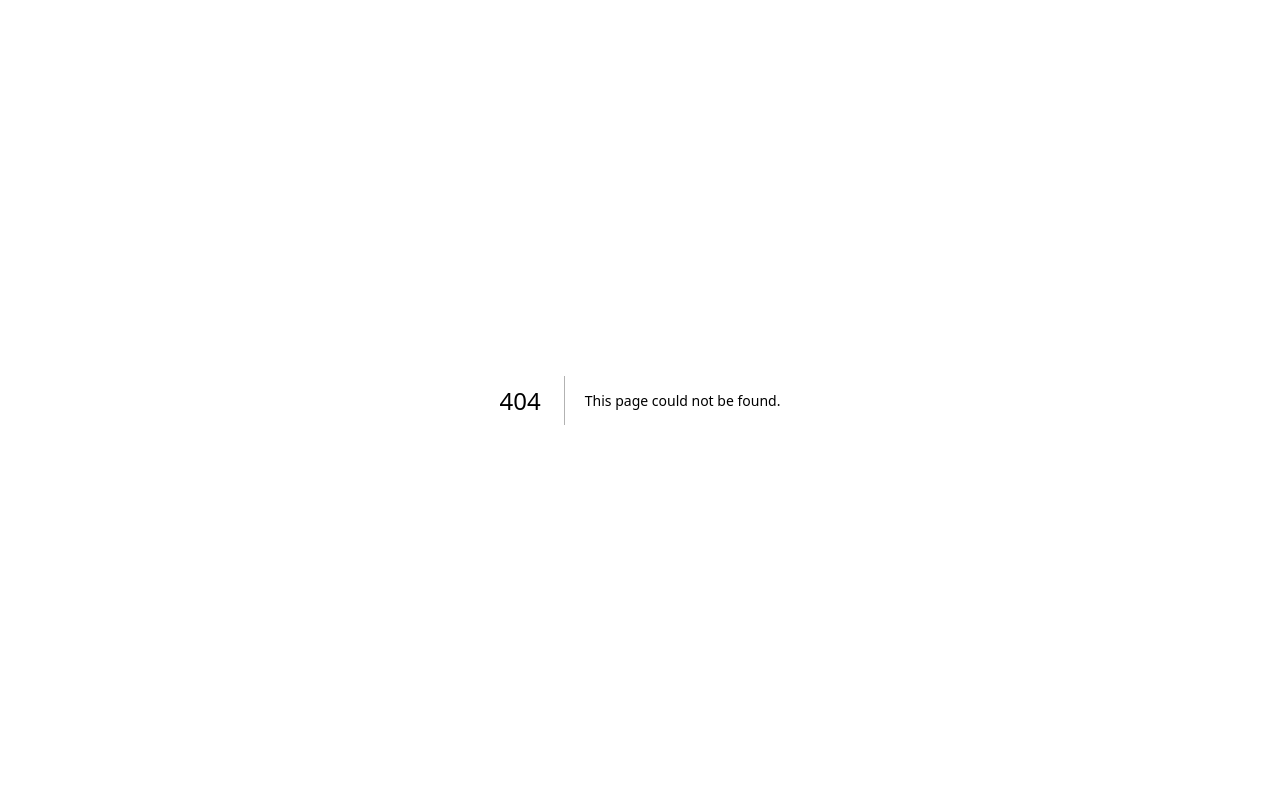
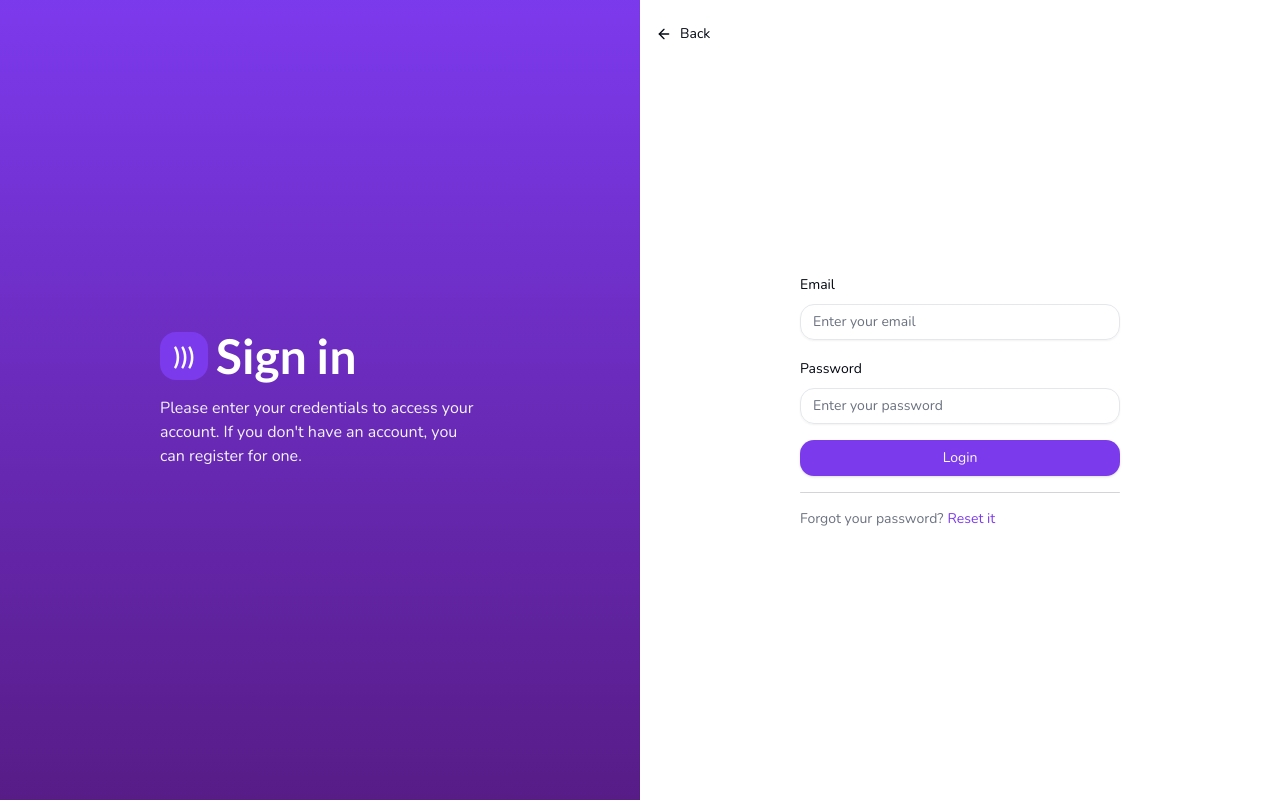
Before and after one commit to raphaeleliass/fin-track, a Next.js app: page /login in a window 1280 px wide. Before the commit this address had no page. Built offline with nearby package versions, Linux system fonts and the light colour scheme; no server answers.

Commit message:
feat: add login page

```diff
--- /dev/null
+++ b/src/app/(app)/login/page.tsx
@@ -0,0 +1,30 @@
+import LoginForm from "@/components/Form/loginForm";
+import {
+  AuthArea,
+  AuthAreaLeft,
+  AuthAreaRight,
+} from "@/components/ui/authArea";
+import Logo from "@/components/ui/logo";
+import React from "react";
+
+export default function Login() {
+  return (
+    <AuthArea>
+      <AuthAreaLeft>
+        <div className="flex flex-col gap-4">
+          <span className="flex flex-row gap-2 text-left font-lato text-5xl font-bold text-background">
+            <Logo /> <h1>Sign in</h1>
+          </span>
+          <p className="max-w-xs text-muted">
+            Please enter your credentials to access your account. If you
+            don&apos;t have an account, you can register for one.
+          </p>
+        </div>
+      </AuthAreaLeft>
+
+      <AuthAreaRight>
+        <LoginForm />
+      </AuthAreaRight>
+    </AuthArea>
+  );
+}
--- /dev/null
+++ b/src/app/(private)/dashboard/page.tsx
@@ -0,0 +1,5 @@
+import React from "react";
+
+export default function Page() {
+  return <div>dashboard</div>;
+}
--- /dev/null
+++ b/src/components/Form/loginForm.tsx
@@ -0,0 +1,138 @@
+"use client";
+
+// React and state management imports
+import React, { useState } from "react";
+
+// Zod for schema validation
+import { z } from "zod";
+
+// React Hook Form for form handling
+import { useForm } from "react-hook-form";
+import { zodResolver } from "@hookform/resolvers/zod";
+
+// UI components for the form
+import {
+  Form,
+  FormControl,
+  FormField,
+  FormItem,
+  FormLabel,
+  FormMessage,
+} from "../ui/form";
+import { Input } from "../ui/input";
+import { Button } from "../ui/button";
+
+// Firebase authentication
+import { signInWithEmailAndPassword } from "firebase/auth";
+import { auth } from "@/firebase/firebaseConfig";
+import { FirebaseError } from "firebase/app";
+import { Loader2 } from "lucide-react";
+import { useRouter } from "next/navigation";
+import { Separator } from "@radix-ui/react-separator";
+import Link from "next/link";
+
+const formSchema = z.object({
+  Email: z.string().email(),
+  Password: z.string().min(8, "Password must be at least 8 characters long"),
+});
+
+type FormValues = z.infer<typeof formSchema>;
+
+export default function LoginForm() {
+  // State to manage loading state
+  const [Loading, setLoading] = useState<boolean>(false);
+
+  // Initialize the form with schema validation and default values
+  const form = useForm<FormValues>({
+    resolver: zodResolver(formSchema),
+    defaultValues: { Email: "", Password: "" },
+  });
+
+  // Router for navigation and redirection user after login
+  const router = useRouter();
+
+  // Function to handle login form submission
+  async function handleLogin(values: FormValues) {
+    setLoading(true);
+
+    try {
+      await signInWithEmailAndPassword(auth, values.Email, values.Password);
+      form.reset();
+      router.push("/dashboard");
+    } catch (err) {
+      if (
+        err instanceof FirebaseError &&
+        err.code === "auth/invalid-credential"
+      ) {
+        form.setError("Email", {
+          message: "Invalid email or password",
+        });
+        form.setError("Password", {
+          message: "Invalid email or password",
+        });
+      }
+    } finally {
+      setLoading(false);
+    }
+  }
+
+  return (
+    <Form {...form}>
+      <form
+        className="flex w-full max-w-xs flex-col gap-4"
+        onSubmit={form.handleSubmit(handleLogin)}
+      >
+        <FormField
+          name="Email"
+          control={form.control}
+          render={({ field }) => (
+            <FormItem>
+              <FormLabel>Email</FormLabel>
+              <FormControl>
+                <Input
+                  placeholder="Enter your email"
+                  type="email"
+                  autoComplete="off"
+                  disabled={Loading}
+                  {...field}
+                />
+              </FormControl>
+              <FormMessage />
+            </FormItem>
+          )}
+        />
+
+        <FormField
+          name="Password"
+          control={form.control}
+          render={({ field }) => (
+            <FormItem>
+              <FormLabel>Password</FormLabel>
+              <FormControl>
+                <Input
+                  placeholder="Enter your password"
+                  type="password"
+                  autoComplete="off"
+                  disabled={Loading}
+                  {...field}
+                />
+              </FormControl>
+              <FormMessage />
+            </FormItem>
+          )}
+        />
+
+        <Button className="w-full" type="submit" disabled={Loading}>
+          {Loading ? <Loader2 className="animate-spin" /> : "Login"}
+        </Button>
+        <Separator className="h-px w-full rounded-full bg-zinc-300" />
+        <span className="flex flex-row gap-1">
+          <p className="text-sm text-muted-foreground">Forgot your password?</p>
+          <Link href="/reset-password" className="text-sm text-primary">
+            Reset it
+          </Link>
+        </span>
+      </form>
+    </Form>
+  );
+}
--- /dev/null
+++ b/src/components/ui/authArea.tsx
@@ -0,0 +1,77 @@
+"use client";
+import { cn } from "@/lib/utils";
+import { ReactNode, Ref } from "react";
+import { Button } from "./button";
+import { ArrowLeft } from "lucide-react";
+import { useRouter } from "next/navigation";
+
+export const AuthArea = ({
+  className,
+  ref,
+  ...props
+}: {
+  className?: string;
+  ref?: Ref<HTMLElement>;
+  children?: ReactNode;
+}) => (
+  <section
+    className={cn("flex min-h-dvh flex-col md:flex-row", className)}
+    ref={ref}
+    {...props}
+  />
+);
+
+export const AuthAreaLeft = ({
+  className,
+  ref,
+  ...props
+}: {
+  className?: string;
+  ref?: Ref<HTMLDivElement>;
+  children?: ReactNode;
+}) => (
+  <div
+    className={cn(
+      "hidden w-1/2 flex-col items-center justify-center bg-gradient-to-b from-primary to-purple-900 md:flex",
+      className,
+    )}
+    ref={ref}
+    {...props}
+  />
+);
+
+export const AuthAreaRight = ({
+  className,
+  children,
+  ref,
+  ...props
+}: {
+  className?: string;
+  ref?: Ref<HTMLDivElement>;
+  children?: ReactNode;
+}) => {
+  const router = useRouter();
+  return (
+    <div
+      className={cn(
+        "relative flex min-h-dvh items-center justify-center md:w-1/2",
+        className,
+      )}
+      ref={ref}
+      {...props}
+    >
+      {children}
+
+      <Button
+        className="absolute left-0 top-4"
+        variant={"ghost"}
+        onClick={() => {
+          router.back();
+        }}
+      >
+        <ArrowLeft />
+        Back
+      </Button>
+    </div>
+  );
+};
--- /dev/null
+++ b/src/firebase/firebaseConfig.ts
@@ -0,0 +1,19 @@
+import { initializeApp } from "firebase/app";
+import { getFirestore } from "firebase/firestore";
+import { getAuth } from "firebase/auth";
+
+const firebaseConfig = {
+  apiKey: process.env.NEXT_PUBLIC_FIREBASE_API_KEY,
+  authDomain: process.env.NEXT_PUBLIC_FIREBASE_AUTH_DOMAIN,
+  projectId: process.env.NEXT_PUBLIC_FIREBASE_PROJECT_ID,
+  storageBucket: process.env.NEXT_PUBLIC_FIREBASE_STORAGE_BUCKET,
+  messagingSenderId: process.env.NEXT_PUBLIC_FIREBASE_MESSAGING_SENDER_ID,
+  appId: process.env.NEXT_PUBLIC_FIREBASE_APP_ID,
+  measurementId: process.env.NEXT_PUBLIC_FIREBASE_MEASUREMENT_ID,
+};
+
+const app = initializeApp(firebaseConfig);
+const db = getFirestore(app);
+const auth = getAuth(app);
+
+export { db, auth };
```
